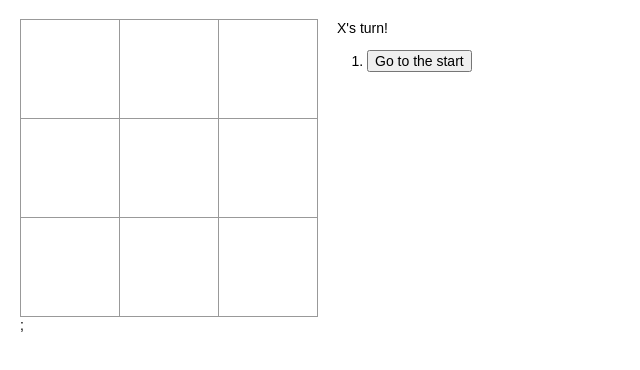
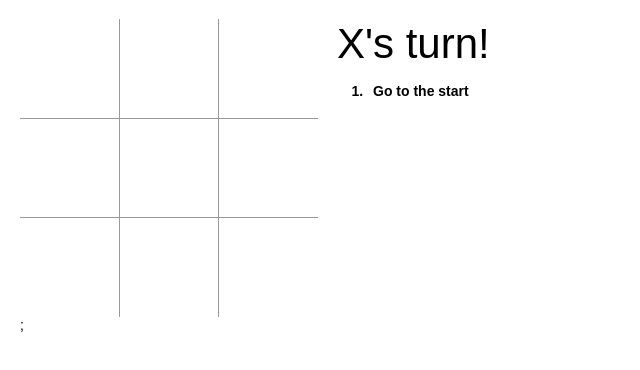
Before and after one commit to taylorchasewhite/Tic-Tac-Toes-Xs-Os---React-Walkthrough, a React app: page / in a window 1280 px wide. Shown: the whole page, without its empty margins (0-640 px from the left). Built offline with nearby package versions, Linux system fonts and the light colour scheme; what webfontloader would draw is missing.

Commit message:
Adding bonus items
- Bold the current step / current selected step.
- Rewrite to use a loop to generate the board
- Remove the borders

```diff
--- a/src/index.css
+++ b/src/index.css
@@ -36,6 +36,21 @@
 	width: 100px;
 }
 
+.row-0 .square {
+	border-top:none;
+}
+.row-2 .square {
+	border-bottom:none;
+}
+
+.square.col-0 {
+	border-left:none;
+}
+
+.square.col-2 {
+	border-right:none;
+}
+
 .square:focus {
 	outline: none;
 }
@@ -51,4 +66,22 @@
 
 .game-info {
 	margin-left: 20px;
+	width:250px;
 }
+
+.game-turn {
+	font-size: 3em;
+}
+
+.game-info button {
+	background:none;
+	border:none;
+}
+
+.game-info button:hover {
+	font-weight: bold;
+}
+
+.selected,.selected button {
+	font-weight: bold;
+}
--- a/src/index.js
+++ b/src/index.js
@@ -23,6 +23,7 @@ class Board extends React.Component {
 				value={this.props.squares[i]}
 				onClick={()=> this.props.onClick(i)}
 				column={column}
+				key={i}
 			/>
 		);
 	}
@@ -37,7 +38,7 @@ class Board extends React.Component {
 				row.push(this.renderSquare((i*boardSize)+j,j));
 			}
 
-			squares.push(<div className={boardClass+i}>{row}</div>);
+			squares.push(<div key={i} className={boardClass+i}>{row}</div>);
 		}
 
 		return (
@@ -58,6 +59,7 @@ class Game extends React.Component {
 			}],
 			currentTurn: ['X','O'],
 			stepNumber:0,
+			lastSelectedStepNumber:null,
 			xIsCurrent: Math.round(Math.random()),
 		}
 	}
@@ -81,8 +83,10 @@ class Game extends React.Component {
 	jumpTo(stepNumber) {
 		const currentPlayerIsX = this.state.xIsCurrent;
 		const currentStepNumber = this.state.stepNumber;
-		const playerChange = (currentStepNumber-stepNumber)%2;
-		const jumpToPlayerIsX = (currentPlayerIsX && !playerChange) || (!currentPlayerIsX && playerChange);
+		const playerChange = Math.abs((currentStepNumber-stepNumber))%2;
+		const jumpToPlayerIsX = (Boolean) (currentPlayerIsX && !playerChange) || (!currentPlayerIsX && playerChange);
+
+
 		this.setState({
 			stepNumber:stepNumber,
 			xIsCurrent:jumpToPlayerIsX
@@ -94,6 +98,8 @@ class Game extends React.Component {
 		const history = this.state.history;
 		const current = history[this.state.stepNumber];
 		const winner = calculateWinner(current.squares);
+		const lastStepNum =this.state.lastSelectedStepNumber;
+		const currentStepNum = this.state.stepNumber;
 
 		/* Get history of moves */
 		const moves = history.map((step,move) => {
@@ -101,7 +107,7 @@ class Game extends React.Component {
 				'Move ' + move :
 				'Go to the start';
 			return (
-				<li key={move}>
+				<li key={move} className={selectedMove(move,currentStepNum)}>
 					<button onClick={()=>this.jumpTo(move)}>{description}</button>
 				</li>
 			);
@@ -125,14 +131,19 @@ class Game extends React.Component {
 			/>
 			</div>
 			<div className="game-info">
-			<div>{status}</div>
+			<div className="game-turn">{status}</div>
 			<ol>{moves}</ol>
 			</div>
 		</div>
 		);
 	}
 }
-
+/**
+ *
+ *
+ * @param {*} squares
+ * @returns
+ */
 function calculateWinner(squares) {
 	const lines = [
 		[0,1,2],
@@ -156,6 +167,12 @@ function calculateWinner(squares) {
 	return null;
 }
 
+function selectedMove(move,stepNum) {
+	if (move===stepNum) {
+		return "selected";
+	}
+}
+
 // ========================================
 
 WebFont.load({
```
